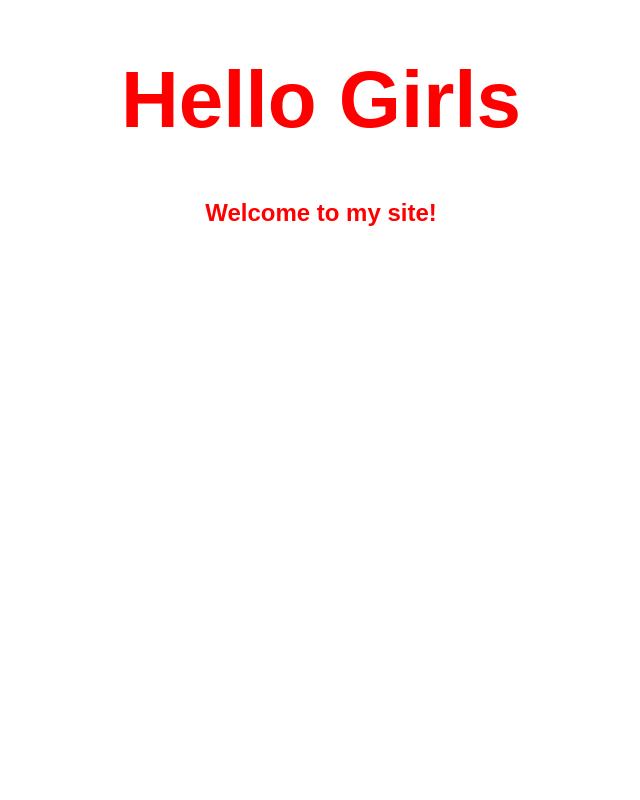
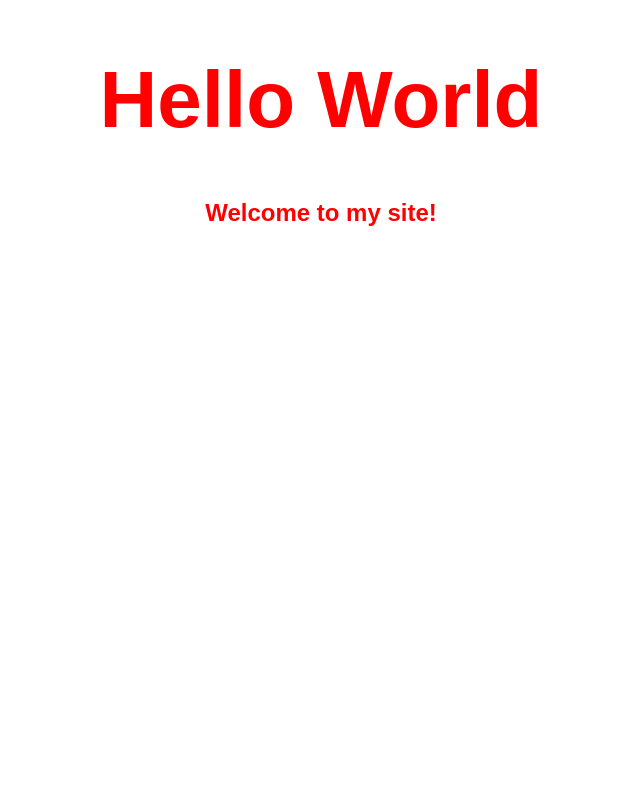
Before and after one commit to thesourceress/beginners-week-one-master, a plain HTML site: page index.html in a window 1280 px wide. Shown: the top 800 px of the page, without its empty margins (327-967 px from the left). Drawn offline with Linux system fonts and the light colour scheme.

Commit message:
Revert "Update index.html"
This reverts commit aedb480402d451ad3db8f23c2d97d23d65cf25d3.

```diff
--- a/index.html
+++ b/index.html
@@ -8,7 +8,7 @@
   <body>
 
     <div>
-      <h1>Hello Girls</h1>
+      <h1>Hello World</h1>
       <h2>Welcome to my site!</h2>
     </div>
 
```
